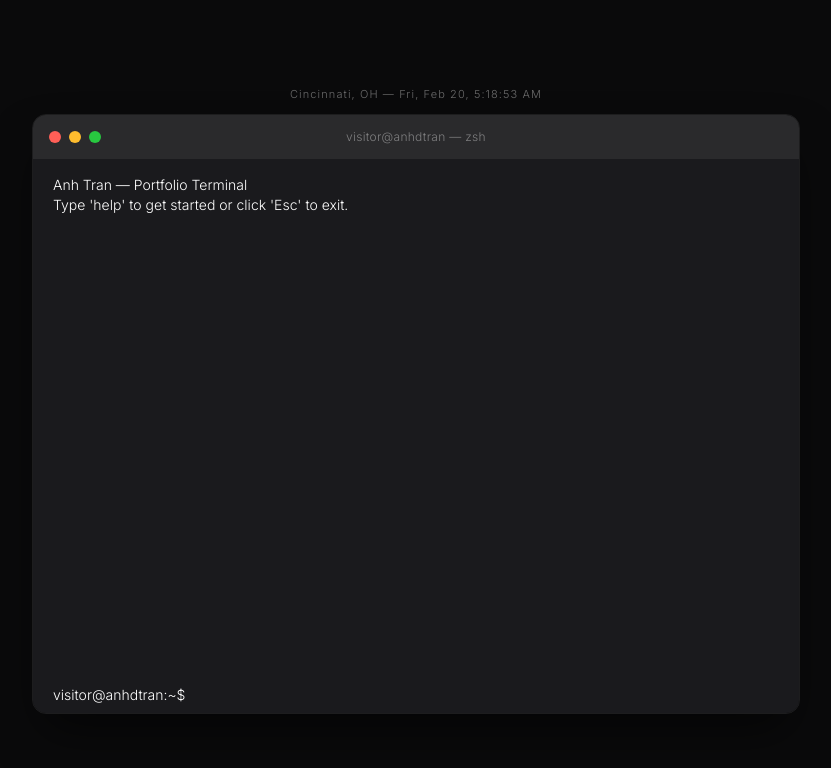
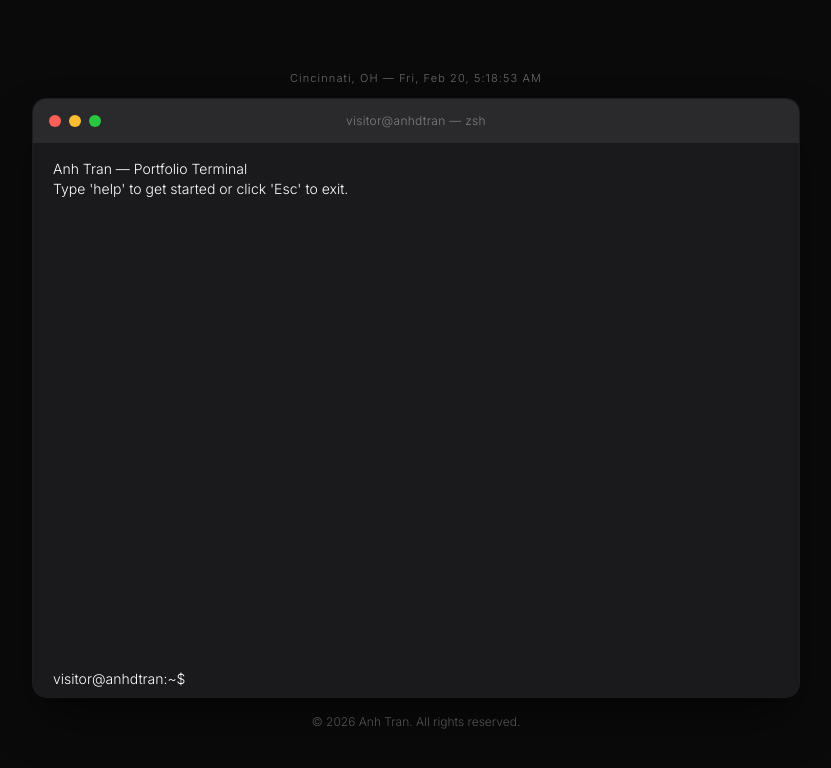
Before and after one commit to trnahnh/anhdtran-portfolio, a Next.js app: page /terminal in a window 1280 px wide. Shown: the top 768 px of the page, without its empty margins (224-1055 px from the left). Built offline with nearby package versions, Linux system fonts and the light colour scheme.

Commit message:
Add footer

```diff
--- a/components/terminal/Terminal.tsx
+++ b/components/terminal/Terminal.tsx
@@ -96,6 +96,11 @@ export default function Terminal() {
           />
         </div>
       </div>
+
+      {/* Footer */}
+      <p className="mt-4 text-[10px] sm:text-xs text-black/40 dark:text-white/30 font-mono select-none transition-colors duration-300">
+        &copy; 2026 Anh Tran. All rights reserved.
+      </p>
     </div>
   );
 }
```
